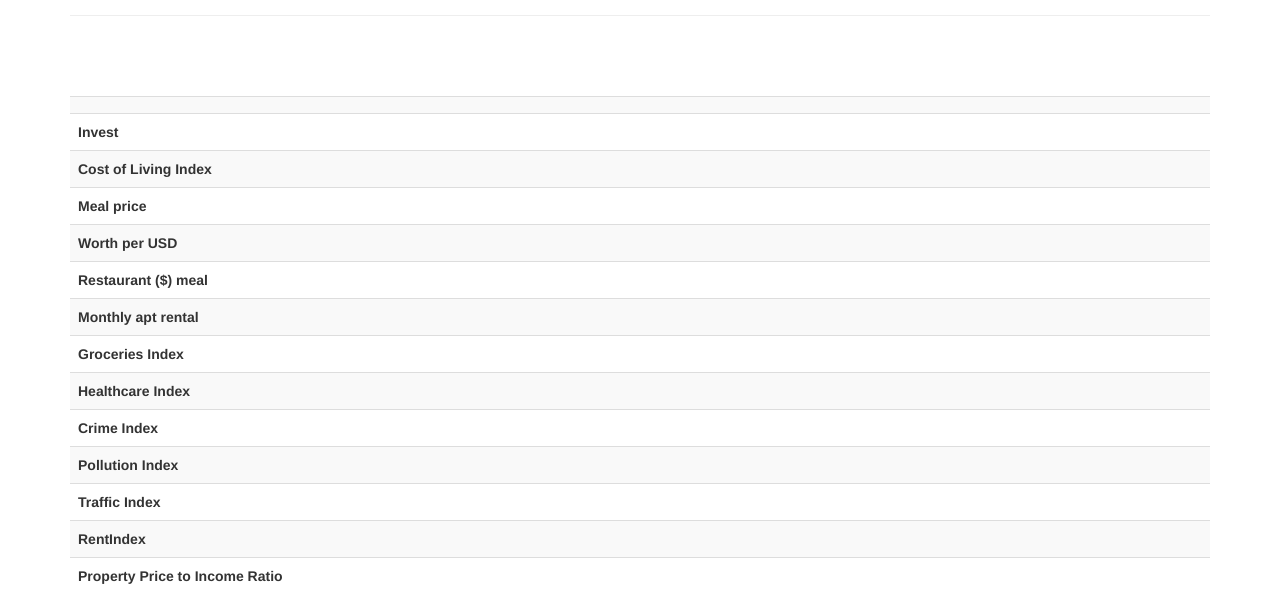
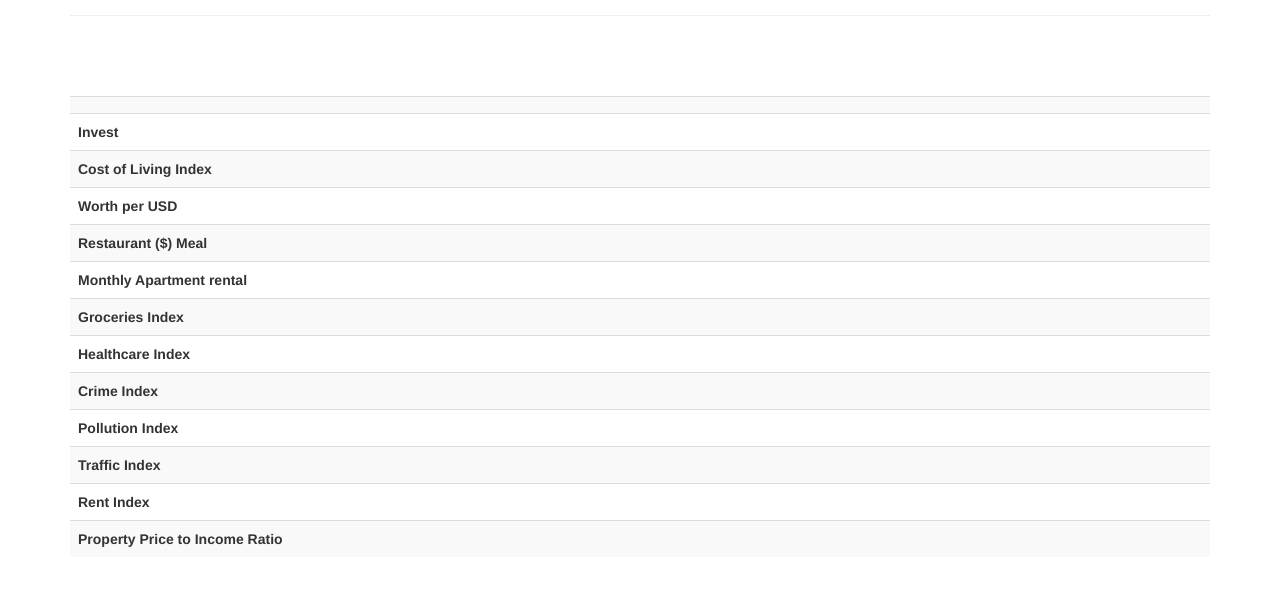
Before and after one commit to stalukda/escape_Trumps_America, a Flask app: page /display_chosen_countries in a window 1280 px wide. Shown: the part 226-840 px from the top of the page. After the commit the page ends 773 px from the top, so only its background shows below. Run offline with Flask 2, Linux system fonts and the light colour scheme; the visitor is signed in with stand-in values (Sample User, id 1); data comes from the database, SQL or seed files in the repository; lists and menus that the app fills with data are empty; some libraries are stand-ins or nearby versions.

Commit message:
update legend

```diff
--- a/templates/country_display.html
+++ b/templates/country_display.html
@@ -11,7 +11,7 @@
 
     <div>
         {% for url in urls %}
-            <img id={{ url }} src={{ url }} height="300" width="300">
+            <img id={{ url }} src={{ url }} height="250" width="250">
         {% endfor %}
         <br>
         <br>
@@ -49,15 +49,6 @@
         </tr>
 
         <tr>
-            <th>Meal price</th>
-            {% for countries in country_info %}
-                {% for country in countries %}
-            <td>{{ "${:.2f}".format(country.meal_price) if country.meal_price else "None" }} </td>
-                {% endfor %}
-            {% endfor %}
-        </tr>
-
-        <tr>
             <th>Worth per USD</th>
             {% for countries in country_info %}
                 {% for country in countries %}
@@ -67,7 +58,7 @@
         </tr>
 
         <tr>
-            <th> Restaurant ($) meal </th>
+            <th> Restaurant ($) Meal </th>
             {% for countries in country_info %}
                 {% for country in countries %}
             <td>{{ "${:.2f}".format(country.meal_price) if country.meal_price else "None" }} </td>
@@ -76,7 +67,7 @@
         </tr>
 
         <tr>
-            <th> Monthly apt rental </th>
+            <th> Monthly Apartment rental </th>
             {% for countries in country_info %}
                 {% for country in countries %}
             <td>{{ "${:.2f}".format(country.apt_price) if country.apt_price else "None" }} </td>
@@ -130,7 +121,7 @@
         </tr>
 
         <tr>
-            <th> RentIndex </th>
+            <th> Rent Index </th>
             {% for countries in country_info %}
                 {% for country in countries %}
             <td>{{ "{:.2f}".format(country.rent_index) if country.rent_index else "None" }} </td>
```
